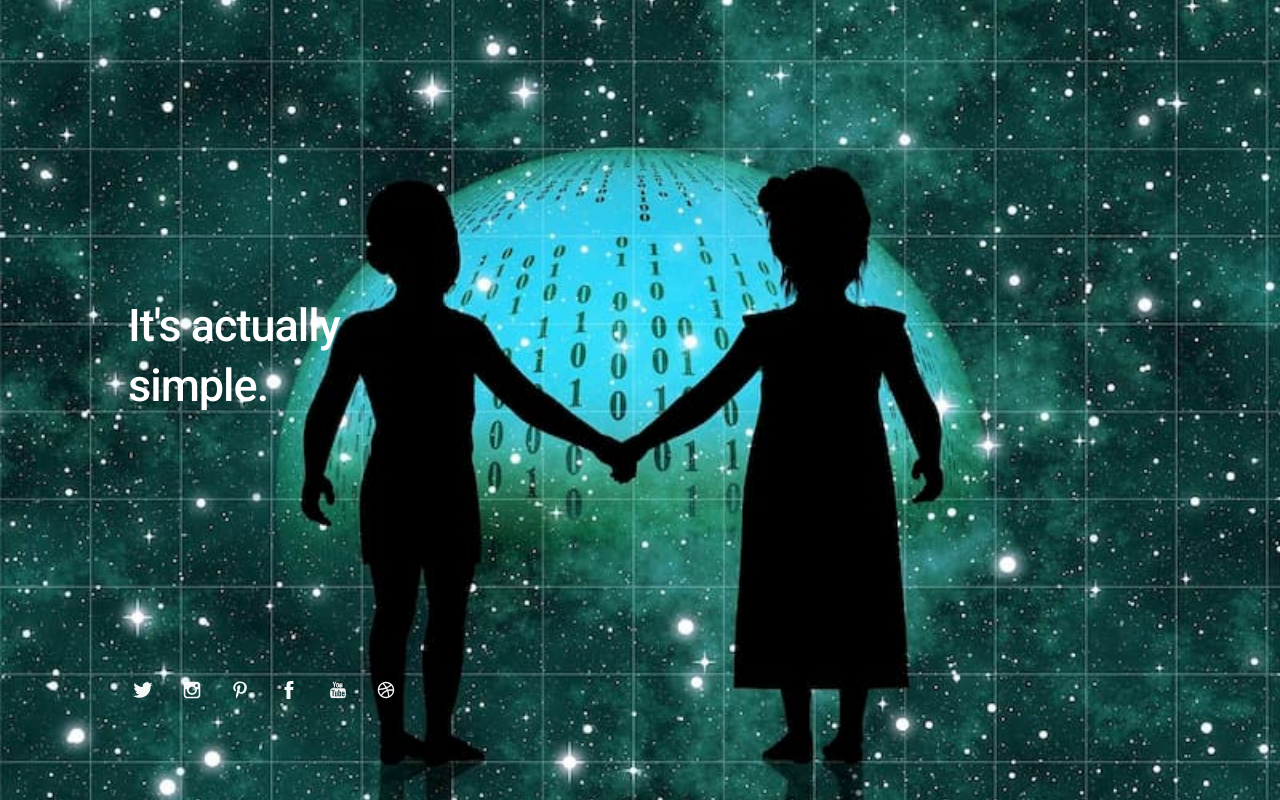
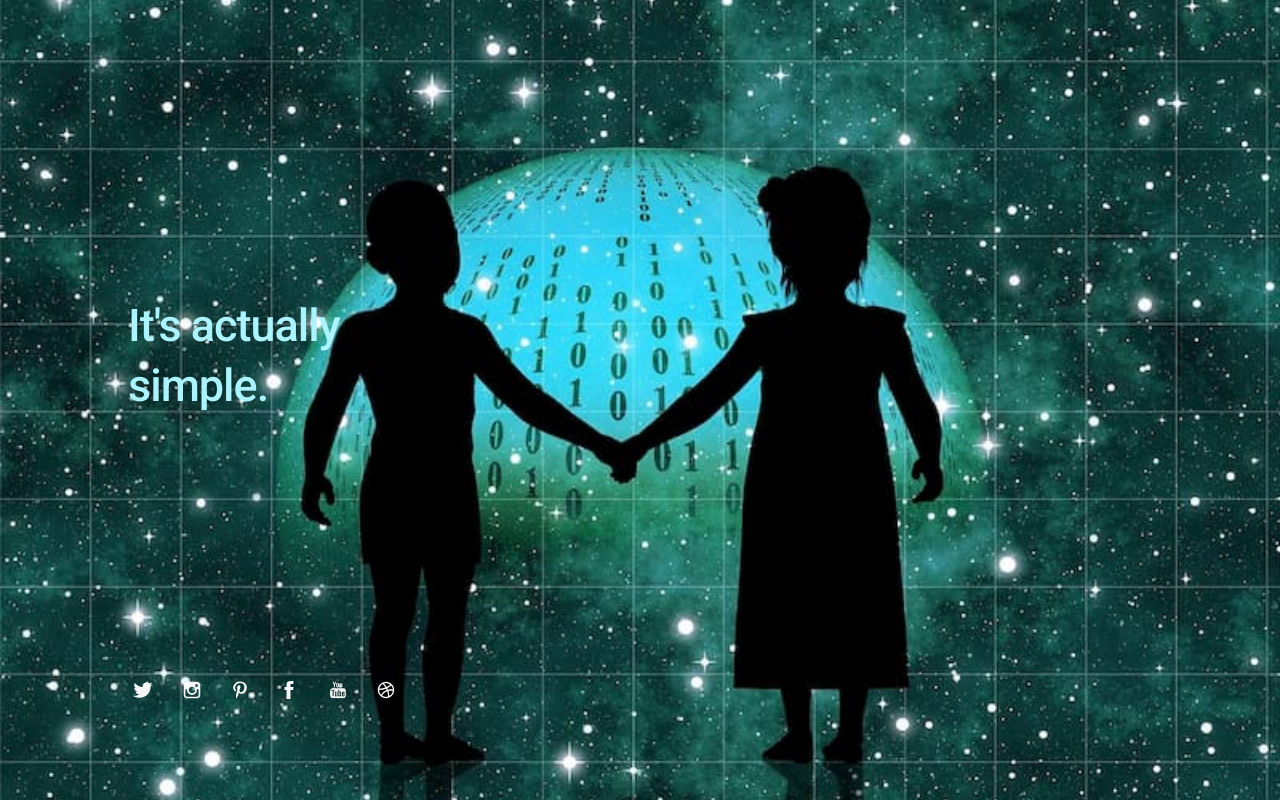
Before and after one commit to codeamazone/codeamazone.github.io, a plain HTML site: page index.html in a window 1280 px wide. Drawn offline with Linux system fonts and the light colour scheme.

Commit message:
Changed text color

```diff
--- a/assets/css/me.css
+++ b/assets/css/me.css
@@ -108,7 +108,7 @@ body.page-template-page-fullsingle-me {
   background-size: cover; }
   body.page-template-page-fullsingle-me p {
     margin-bottom: 28px;
-    color: #fff; }
+    color: #abf3ff; }
     @media (max-width: 800px) {
       body.page-template-page-fullsingle-me p {
         font-size: 32px;
```
Also changed, not shown: images/children_code.webp (deleted).
